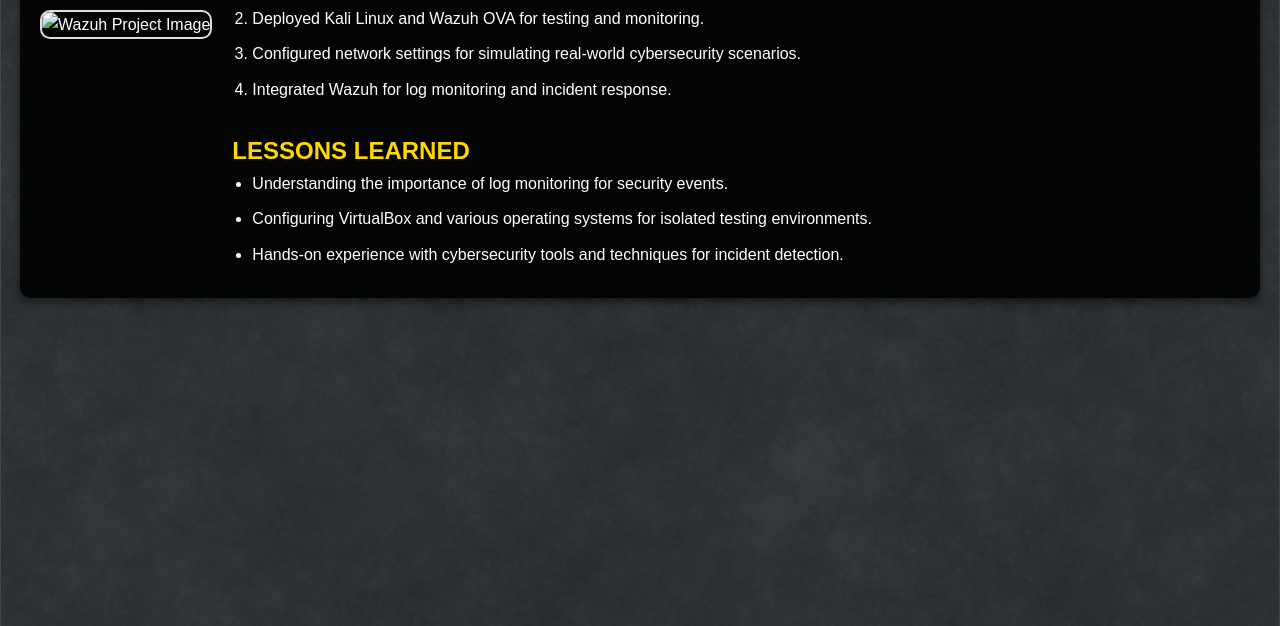
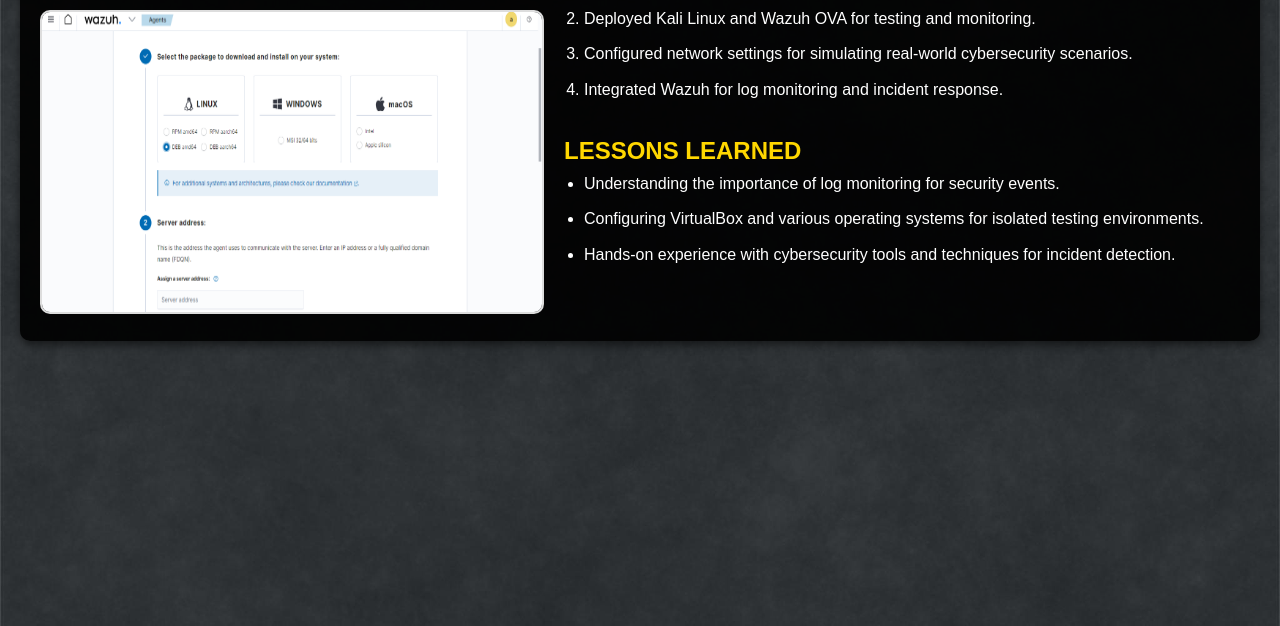
Before and after one commit to manokapitjeng/Portfolio, a plain HTML site: page wazuh.html in a window 1280 px wide. Shown: the part 174-800 px from the top of the page. Drawn offline with Linux system fonts and the light colour scheme; a script that the page names is missing; files whose address does not match are found by name.

Commit message:
Update wazuh.html

```diff
--- a/wazuh.html
+++ b/wazuh.html
@@ -24,7 +24,7 @@
         <div class="project-image-container">
         <h2>Wazuh Project</h2>
 
-            <img src="../MYWEBSITE/IMAGES/website projects/wazuh/Architectue wazuh.png" alt="Wazuh Project Image">
+            <img src="../IMAGES/website projects/wazuh/Architectue wazuh.png" alt="Wazuh Project Image">
         </div>
 
 
```
